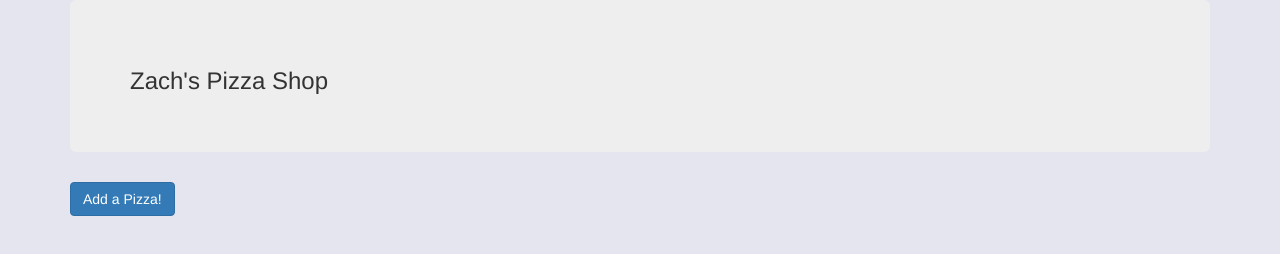
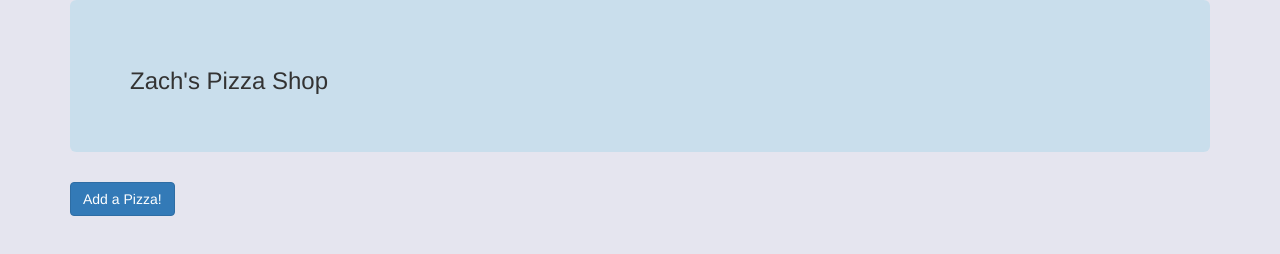
Before and after one commit to zakrogh/order-pizza, a plain HTML site: page index.html in a window 1280 px wide. Drawn offline with Linux system fonts and the light colour scheme.

Commit message:
change jumbotron color

```diff
--- a/css/styles.css
+++ b/css/styles.css
@@ -4,6 +4,9 @@
 .total{
   font-size: 20px;
 }
+.jumbotron{
+  background-color: rgba(91,192,222, 0.2);
+}
 body{
   background-color: rgba(0, 0, 100, 0.1);
 }
--- a/index.html
+++ b/index.html
@@ -11,7 +11,7 @@
   </head>
   <body>
     <div class="container">
-      <div class="jumbotron">
+      <div class="jumbotron jumbotron-info">
         <h3>Zach's Pizza Shop</h3>
       </div>
       <button type="button"class="btn btn-primary" id="buildpizza">Add a Pizza!</button>
```
